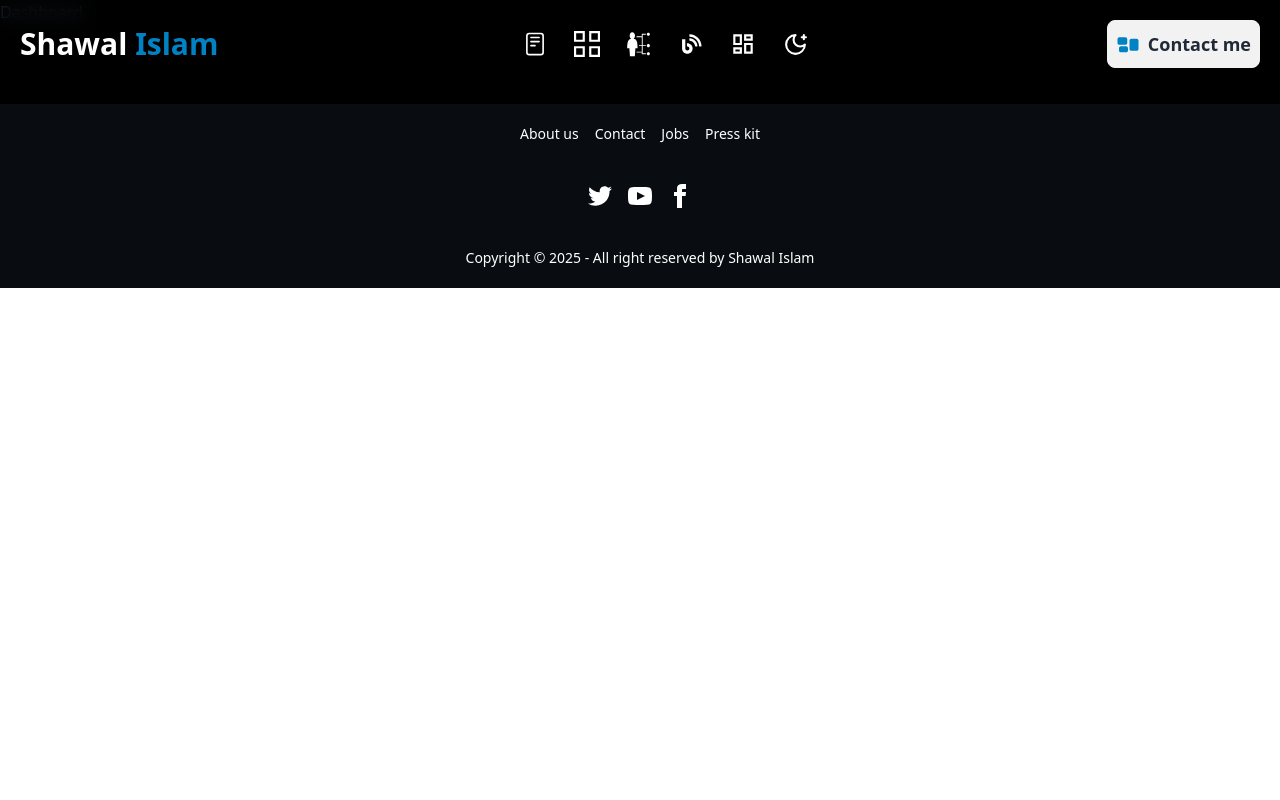
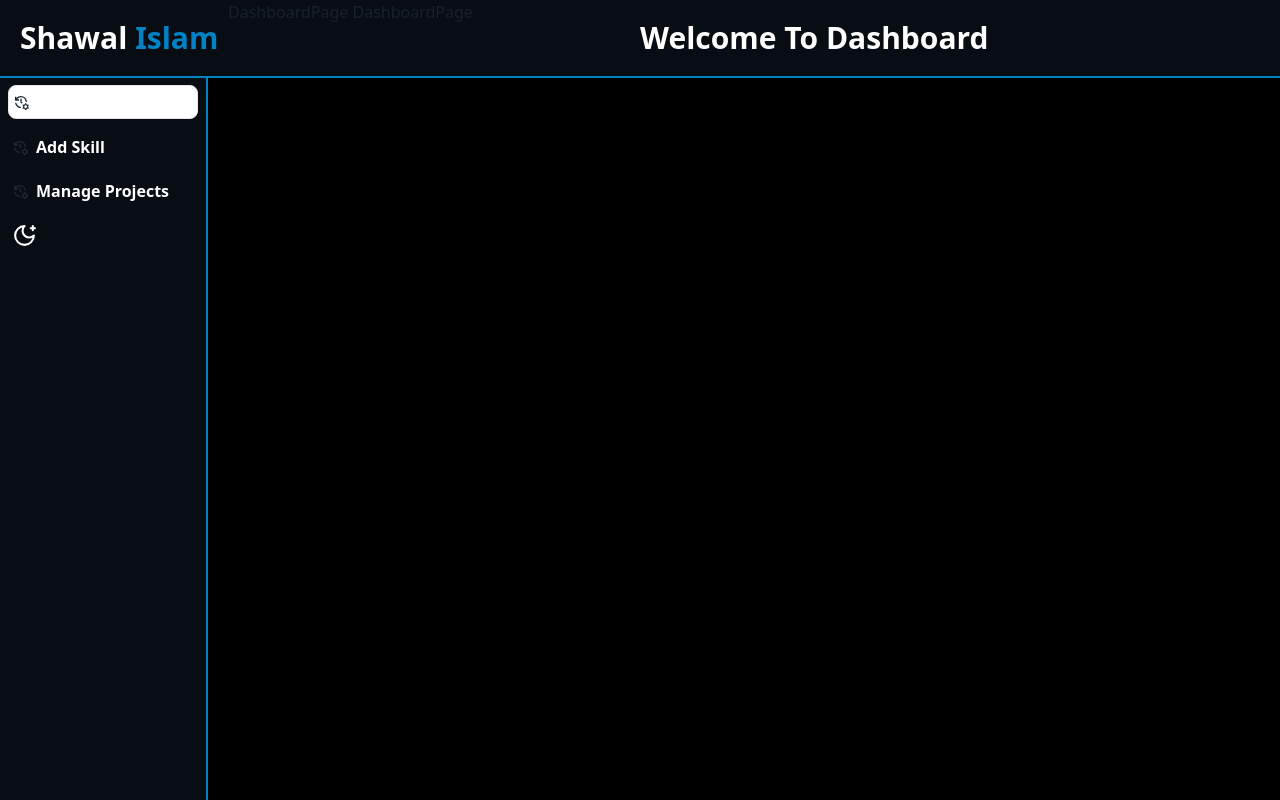
Before and after one commit to shawalislam32/shawal-islam, a Next.js app: page /dashboard in a window 1280 px wide. Built offline with nearby package versions, Linux system fonts and the light colour scheme.

Commit message:
added dashboard routes

```diff
--- /dev/null
+++ b/src/app/dashboard/add-skill/page.jsx
@@ -0,0 +1,11 @@
+import React from 'react';
+
+const AddSkill = () => {
+    return (
+        <div className='text-base-100 pt-24'>
+            AddSkill
+        </div>
+    );
+};
+
+export default AddSkill;
--- /dev/null
+++ b/src/app/dashboard/layout.jsx
@@ -0,0 +1,13 @@
+import DashNav from "@/components/dashboard/DashNav";
+import DashSidebar from "@/components/dashboard/DashSidebar";
+
+
+export default function DashboardLayout({ children }) {
+    return (
+        <div className="flex gap-5">
+            <DashNav/>
+            <DashSidebar/>
+            {children}
+        </div>
+    );
+}
--- /dev/null
+++ b/src/app/dashboard/manage-projects/page.jsx
@@ -0,0 +1,11 @@
+import React from 'react';
+
+const ManageProjects = () => {
+    return (
+        <div>
+            ManageProjects
+        </div>
+    );
+};
+
+export default ManageProjects;
--- a/src/app/dashboard/page.jsx
+++ b/src/app/dashboard/page.jsx
@@ -1,9 +1,10 @@
+import DashboardPage from '@/components/dashboard/DashboardPage';
 import React from 'react';
 
 const Dashboard = () => {
     return (
-        <div>
-            Dashboard
+        <div className='min-h-screen'>
+            <DashboardPage/>
         </div>
     );
 };
--- /dev/null
+++ b/src/components/dashboard/DashNav.jsx
@@ -0,0 +1,28 @@
+'use client'
+import { ActiveContext } from '@/providers/ActiveProvider';
+import Link from 'next/link';
+import React, { useContext, useState } from 'react';
+import { HiMenu } from 'react-icons/hi';
+
+const DashNav = () => {
+    const [opened, setOpened] = useState(false);
+    const { active, setActive } = useContext(ActiveContext);
+
+    return (
+        <div className="fixed z-40 flex w-full justify-center backdrop-blur-[10px} border-b-2 border-b-secondary bg-base-300 dark:bg-gray-900/50">
+            <div className='relative p-2 md:p-5 flex items-center justify-between w-full'>
+                {/* logo & menu button */}
+                <div className='w-1/2  flex items-center gap-2 md:gap-5'>
+                    <div onClick={() => setOpened(!opened)} className='block lg:hidden'>
+                        <HiMenu className='font-bold text-[30px] dark:text-base-100  hover:scale-110' />
+                    </div>
+                    <Link onClick={() => setActive('home')} href={`/`} className='font-bold text-black dark:text-base-100 text-[20px] md:text-[26px] lg:text-3xl'>Shawal <span className='text-secondary'>Islam</span></Link>
+                </div>
+
+                <span onClick={() => setActive('home')} href={`/`} className='font-bold dark:text-base-100 text-[20px] md:text-[26px] lg:text-3xl text-secondary w-1/2'>Welcome To Dashboard </span>
+            </div>
+        </div>
+    );
+};
+
+export default DashNav;
--- /dev/null
+++ b/src/components/dashboard/DashSidebar.jsx
@@ -0,0 +1,34 @@
+'use client'
+import React from 'react';
+import ThemeToggle from '../shared/ThemeToggle';
+import Link from 'next/link';
+import { MdOutlineManageHistory } from "react-icons/md";
+import { usePathname } from 'next/navigation';
+
+const DashSidebar = () => {
+    const pathName = usePathname();
+    console.log(pathName)
+    return (
+        <div className="pt-[77px] h-screen w-52">
+            <div className='h-[calc(100vh-77px)] bg-base-300 dark:bg-gray-900/50  flex flex-col gap-3 p-2 border-r-2 border-r-secondary'>
+                <Link href={`/dashboard`} className={`flex items-center gap-2 p-1 rounded-lg border ${pathName === '/dashboard' && 'bg-base-100'}`}>
+                    <MdOutlineManageHistory />
+                    <span className="text-black dark:text-base-100 font-semibold">Dashboard</span>
+                </Link>
+                <Link href={`/dashboard/add-skill`} className={`flex items-center gap-2 p-1 rounded-lg ${pathName === '/dashboard/add-skill' && 'bg-base-100'}`}>
+                    <MdOutlineManageHistory />
+                    <span className="text-black dark:text-base-100 font-semibold">Add Skill</span>
+                </Link>
+                <Link href={`/dashboard/manage-projects`} className={`flex items-center gap-2 p-1 rounded-lg ${pathName === '/dashboard/manage-projects' && 'bg-base-100'}`}>
+                    <MdOutlineManageHistory />
+                    <span className="text-black dark:text-base-100 font-semibold">Manage Projects</span>
+                </Link>
+                <div>
+                    <ThemeToggle />
+                </div>
+            </div>
+        </div>
+    );
+};
+
+export default DashSidebar;
--- /dev/null
+++ b/src/components/dashboard/DashboardPage.jsx
@@ -0,0 +1,12 @@
+import React from 'react';
+
+const DashboardPage = () => {
+    return (
+        <div className=''>
+            DashboardPage
+            DashboardPage
+        </div>
+    );
+};
+
+export default DashboardPage;
--- a/src/components/shared/Footer.jsx
+++ b/src/components/shared/Footer.jsx
@@ -1,9 +1,15 @@
-import Link from 'next/link'
+'use client'
+import { usePathname } from 'next/navigation';
 import React from 'react'
 
 export default function Footer() {
+  const pathName = usePathname();
+  const isDashboard = pathName.startsWith('/dashboard');
+
   return (
     <footer>
+      {!isDashboard && (
+        <div>
           <div className="footer footer-center bg-base-200 text-black dark:text-base-100 dark:bg-gray-800/30 backdrop-blur-[2px] items-center p-5 mt-20">
             <nav className="grid grid-flow-col gap-4">
               <a className="link link-hover">About us</a>
@@ -52,6 +58,8 @@ export default function Footer() {
               <p>Copyright © {new Date().getFullYear()} - All right reserved by Shawal Islam</p>
             </aside>
           </div>
+        </div>
+      )}
     </footer>
   )
 }
--- a/src/components/shared/Navbar.jsx
+++ b/src/components/shared/Navbar.jsx
@@ -12,8 +12,11 @@ import { MdOutlineClose } from "react-icons/md";
 import { HiRectangleGroup } from "react-icons/hi2";
 import { useTheme } from 'next-themes';
 import { ActiveContext } from '@/providers/ActiveProvider';
+import { usePathname } from 'next/navigation';
 
 export default function Navbar() {
+  const pathName = usePathname();
+  const isDashboard = pathName.startsWith('/dashboard');
   const [opened, setOpened] = useState(false);
   const { active, setActive } = useContext(ActiveContext);
   const [mounted, setMounted] = useState(false);
@@ -29,7 +32,9 @@ export default function Navbar() {
   const isDarkMode = resolvedTheme === 'dark';
 
   return (
-    <nav className="fixed z-40 flex w-full justify-center backdrop-blur-[10px]">
+    <nav>
+      {!isDashboard && (
+        <div className="fixed z-40 flex w-full justify-center backdrop-blur-[10px]">
           <div className='relative p-2 md:p-5 flex items-center justify-between w-full'>
 
             {/* logo & menu button */}
@@ -60,7 +65,7 @@ export default function Navbar() {
               <Link onClick={() => setActive('dashboard')} href={`/dashboard`} className={`h-8 w-8 flex items-center justify-center hover:bg-base-300 bg-transparent rounded-lg tooltip  tooltip-bottom ${active === 'dashboard' && 'bg-gray-200'}`} data-tip="Dashboard">
                 <MdOutlineDashboard className={`font-bold text-[26px] dark:text-base-100 hover:dark:text-black ${active === 'dashboard' && 'dark:text-black'}`} />
               </Link>
-          <div className='tooltip  tooltip-bottom' data-tip={`${theme === 'dark' ? 'Dark Theme' : 'Light Theme'}`}>
+              <div className='tooltip tooltip-bottom mt-[5px]' data-tip={`${theme === 'dark' ? 'Dark Theme' : 'Light Theme'}`}>
                 <ThemeToggle />
               </div>
             </div>
@@ -113,6 +118,8 @@ export default function Navbar() {
             </div>
 
           </div>
+        </div>
+      )}
     </nav>
   )
 }
--- a/src/components/shared/ThemeToggle.jsx
+++ b/src/components/shared/ThemeToggle.jsx
@@ -20,7 +20,7 @@ const ThemeToggle = () => {
   const isDarkMode = resolvedTheme === 'dark';
 
   return (
-    <div className="p-1 hover:bg-base-300 bg-transparent rounded-lg cursor-pointer">
+    <div className="p-1 hover:bg-base-300 bg-transparent rounded-lg cursor-pointer inline-block">
       <div onClick={() => setTheme(isDarkMode ? 'light' : 'dark')} >
         {theme === 'light' ?
           <IoSunnySharp className="dark:text-base-100 hover:dark:text-black" size={25} />
```
Lines whose indentation alone changed are shown as unchanged.
